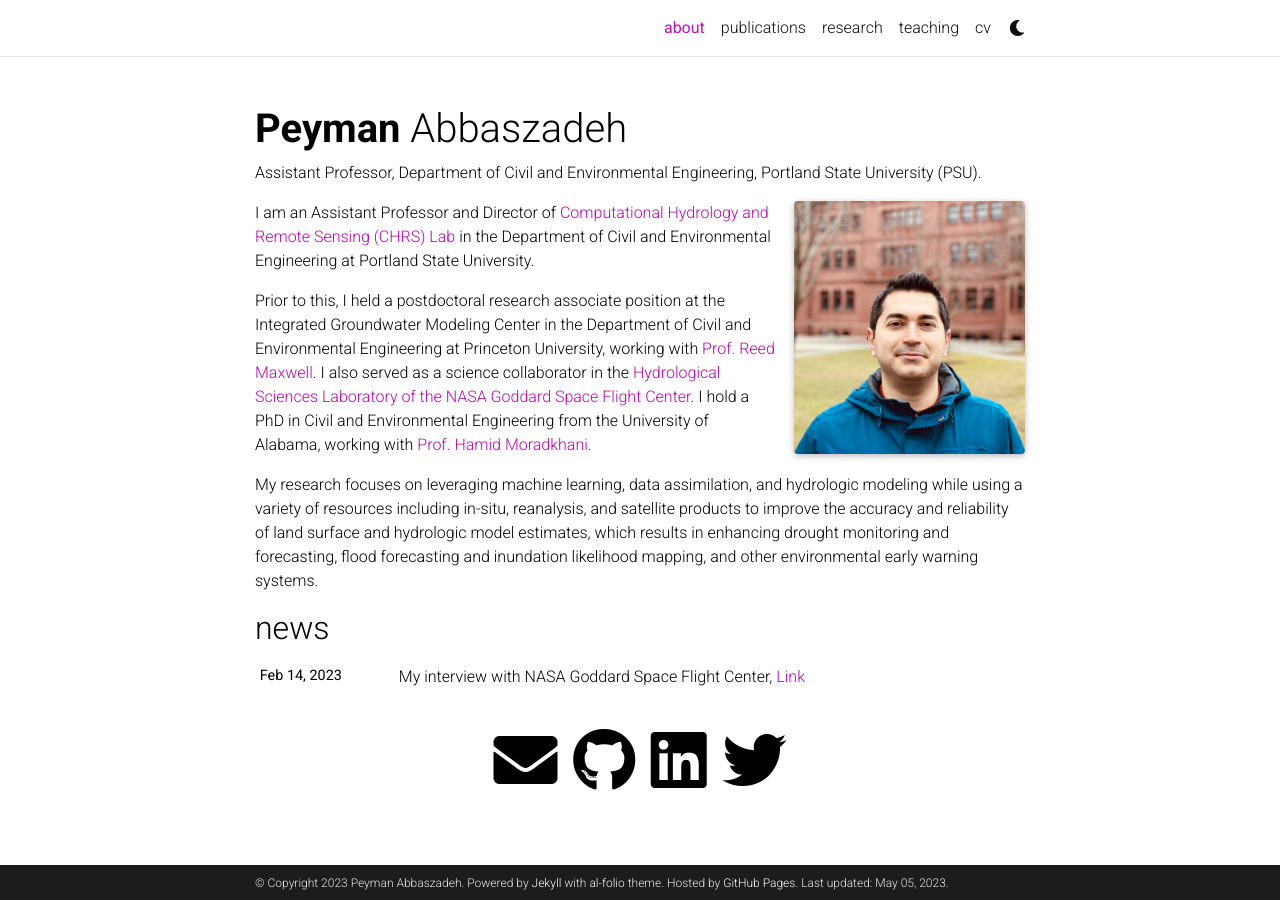
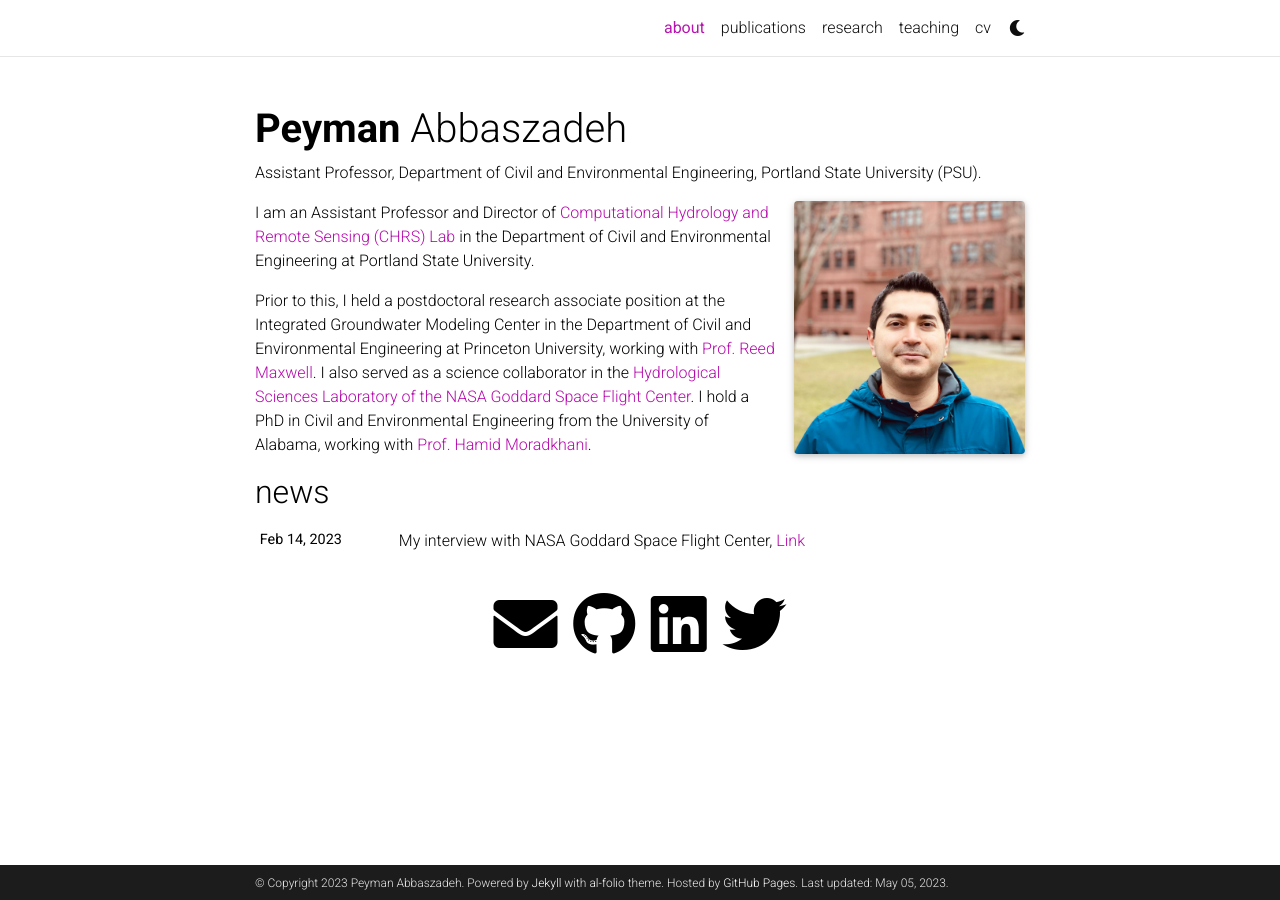
Before and after one commit to Pabbaszadeh/Pabbaszadeh.github.io, a Jekyll site: the page built from _pages/about.md, in a window 1280 px wide. Built offline with Jekyll 4.4.1, drawn with Linux system fonts in a browser that asks for light colours; full-size pictures stand in for the smaller copies a plugin makes; comment, search, counter and statistics services are not loaded; a style sheet for code colours, icons or effects is not loaded.

Commit message:
Update about.md

```diff
--- a/_pages/about.md
+++ b/_pages/about.md
@@ -18,5 +18,3 @@ social: true  # includes social icons at the bottom of the page
 I am an Assistant Professor and Director of [Computational Hydrology and Remote Sensing (CHRS) Lab](xx) in the Department of Civil and Environmental Engineering at Portland State University.
 
 Prior to this, I held a postdoctoral research associate position at the Integrated Groundwater Modeling Center in the Department of Civil and Environmental Engineering at Princeton University, working with [Prof. Reed Maxwell](http://maxwell.princeton.edu). I also served as a science collaborator in the [Hydrological Sciences Laboratory of the NASA Goddard Space Flight Center](https://science.gsfc.nasa.gov/sed/bio/108710/). I hold a PhD in Civil and Environmental Engineering from the University of Alabama, working with [Prof. Hamid Moradkhani](https://moradkhani.ua.edu).
-
-My research focuses on leveraging machine learning, data assimilation, and hydrologic modeling while using a variety of resources including in-situ, reanalysis, and satellite products to improve the accuracy and reliability of land surface and hydrologic model estimates, which results in enhancing drought monitoring and forecasting, flood forecasting and inundation likelihood mapping, and other environmental early warning systems.
```
